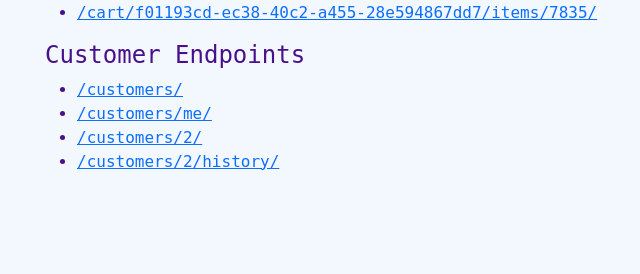
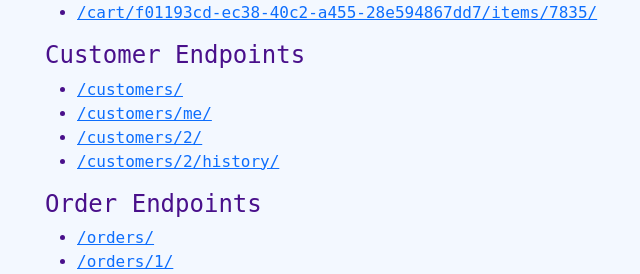
Before and after one commit to Neerazan/E-commerce_API_3.0, a Django app: page / in a window 1280 px wide. Shown: the part 654-928 px from the top of the page, without its empty margins (37-677 px from the left). Before the commit the page ends 824 px from the top, so only its background shows below. Run offline with Django 3.2, Linux system fonts and the light colour scheme; parts of the project's set-up code (start-up, migrations or seed data) failed here and were passed over.

Commit message:
order endpoints

```diff
--- a/core/templates/core/index.html
+++ b/core/templates/core/index.html
@@ -118,6 +118,21 @@
           </ul>
         </div>
       </div>
+
+      <div class="Orders">
+        <h4>Order Endpoints</h4>
+        <div class="urls">
+          <ul>
+            <li>
+              <a href="{% url 'orders-list' %}">/orders/</a>
+            </li>
+
+            <li>
+              <a href="{% url 'orders-detail' 1 %}">/orders/1/</a>
+            </li>
+          </ul>
+        </div>
+      </div>
     </div>
 
     <script src="https://cdn.jsdelivr.net/npm/bootstrap@5.3.3/dist/js/bootstrap.bundle.min.js"
```
